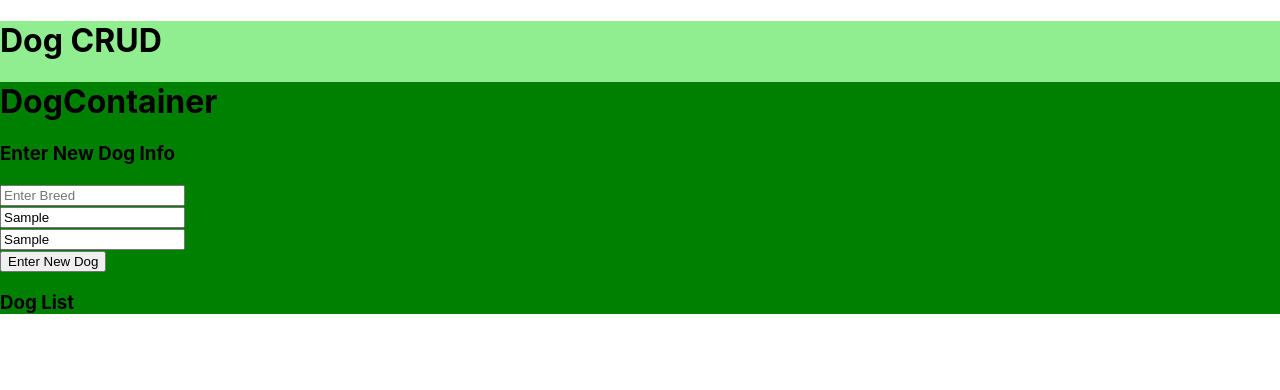
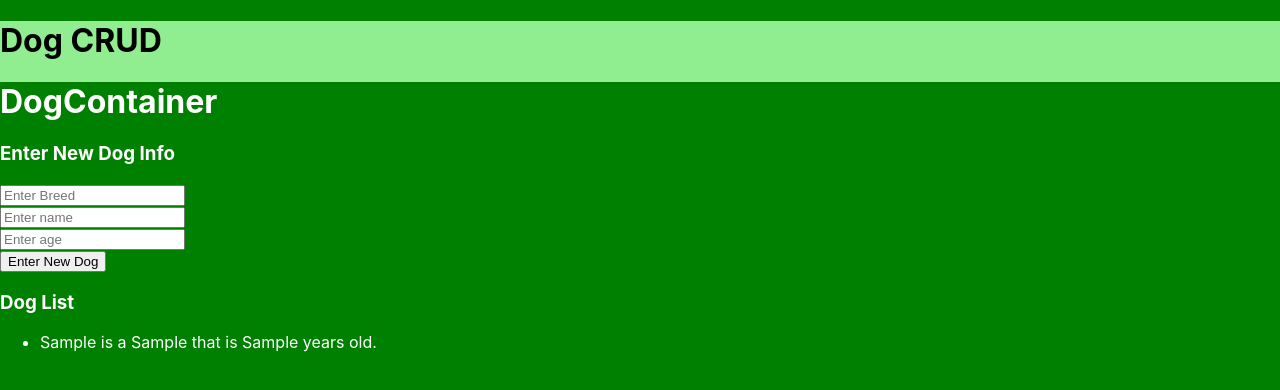
Before and after one commit to boyerst/dog-CRUD-react, a React (Create React App) app in the folder react-dog-crud/: page / in a window 1280 px wide. Both pictures are taken after typing "Sample", "Sample", "Sample" into the empty fields and a click on the button "Enter New Dog". Shown: the top 390 px of the page. Built offline with nearby package versions, Linux system fonts and the light colour scheme.

Commit message:
addDogs() prints on screen

```diff
--- a/react-dog-crud/src/DogContainer/DogList/index.js
+++ b/react-dog-crud/src/DogContainer/DogList/index.js
@@ -1,12 +1,25 @@
 import React from 'react'
 
-function DogList() {
+function DogList(props) {
+
+  console.log("here is props in DogList")
 
 
+  const dogLis = props.dogs.map((dog, i) => {
+    return (
+      <li key={i}>
+        {dog.name} is a {dog.breed} that is {dog.age} years old.
+
+      </li>
+    )
+  })
 
   return (
     <div>
       <h3>Dog List</h3>
+      <ul>
+        {dogLis}
+      </ul>
     </div>
   )
 }
--- a/react-dog-crud/src/DogContainer/DogNewForm/index.js
+++ b/react-dog-crud/src/DogContainer/DogNewForm/index.js
@@ -13,9 +13,9 @@ class DogNewForm extends React.Component {
   }
 
   handleChange = (event) => {
-    console.log("handleChange")
-    console.log(event.target)
-    console.log(event.currentTarget)
+    // console.log("handleChange")
+    // console.log(event.target)
+    // console.log(event.currentTarget)
     this.setState({
       [event.target.name]: event.target.value
     })
@@ -26,8 +26,8 @@ class DogNewForm extends React.Component {
     this.props.addDog(this.state)
     this.setState({
       breed: '',
-      position: '',
-      series: ''
+      name: '',
+      age: ''
     })
 
   }
--- a/react-dog-crud/src/DogContainer/index.css
+++ b/react-dog-crud/src/DogContainer/index.css
@@ -1,3 +1,4 @@
 .DogContainer {
   background-color: green;
+  color: white;
 }
--- a/react-dog-crud/src/DogContainer/index.js
+++ b/react-dog-crud/src/DogContainer/index.js
@@ -29,7 +29,7 @@ class DogContainer extends React.Component {
       <div className="DogContainer">
         <h1>DogContainer</h1>
         <DogNewForm addDog={this.addDog} />
-        <DogList />
+        <DogList dogs={this.state.dogs} />
       </div>
     )
   }
--- a/react-dog-crud/src/index.css
+++ b/react-dog-crud/src/index.css
@@ -1,4 +1,5 @@
 body {
+  background-color: green;
   margin: 0;
   font-family: -apple-system, BlinkMacSystemFont, 'Segoe UI', 'Roboto', 'Oxygen',
     'Ubuntu', 'Cantarell', 'Fira Sans', 'Droid Sans', 'Helvetica Neue',
```
